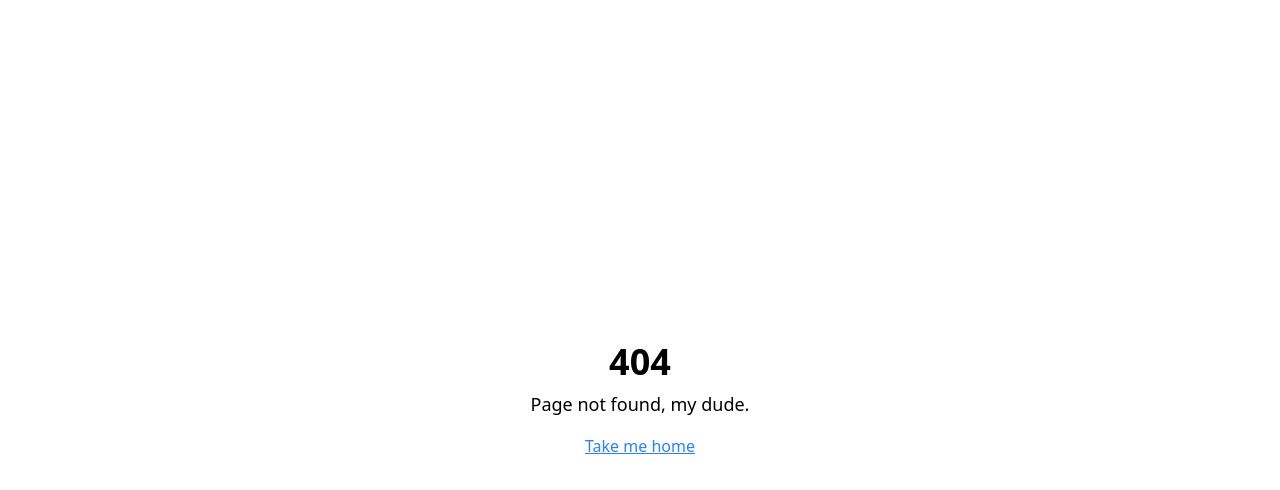
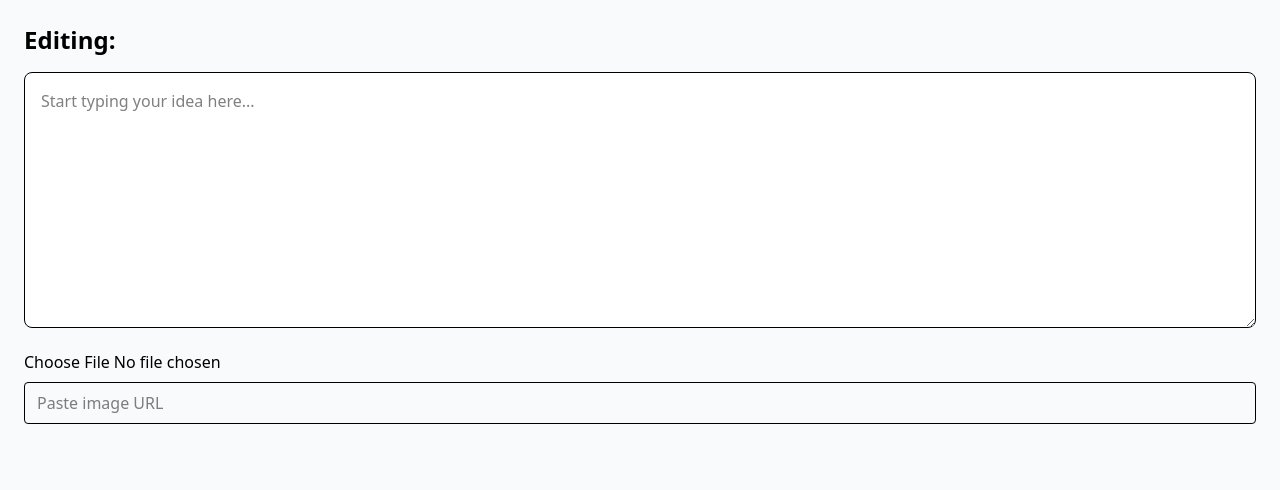
Before and after one commit to HaswanthTamil/CollabBoard, a Next.js app in the folder frontend/: page /ideaboard/idea-1 in a window 1280 px wide. Before the commit this address had no page. Shown: the top 490 px of the page. Built offline with nearby package versions, Linux system fonts and the light colour scheme.

Commit message:
Create IdeaBoard V1

```diff
--- /dev/null
+++ b/frontend/src/app/ideaboard/[slug]/page.tsx
@@ -0,0 +1,19 @@
+"use client"
+import { useParams } from "next/navigation"
+import Editor from "@/components/nonreusable-ui/Editor"
+
+const IdeaPage = () => {
+  const { id } = useParams()
+
+  // Ensure id is a string
+  const ideaId = typeof id === "string" ? id : Array.isArray(id) ? id[0] : ""
+
+  return (
+    <div className="min-h-screen p-6 bg-gray-50 dark:bg-black text-black dark:text-white">
+      <h1 className="text-2xl font-bold mb-4">Editing: {ideaId}</h1>
+      <Editor ideaId={ideaId} />
+    </div>
+  )
+}
+
+export default IdeaPage
--- a/frontend/src/app/ideaboard/page.tsx
+++ b/frontend/src/app/ideaboard/page.tsx
@@ -1,10 +1,29 @@
 import Header from "@/components/nonreusable-ui/Header"
+import Link from "next/link"
+
+const dummyIdeas = [
+  { id: "idea-1", title: "Build a productivity app" },
+  { id: "idea-2", title: "Launch a portfolio site" },
+  { id: "idea-3", title: "Write a fantasy short story" },
+]
 
 const IdeaBoard = () => {
   return (
     <>
-      <div>
+      <div className="min-h-screen flex flex-col bg-gray-100 dark:bg-black">
         <Header />
+        <main className="p-6 grid grid-cols-1 sm:grid-cols-2 lg:grid-cols-3 gap-4">
+          {dummyIdeas.map((idea) => (
+            <Link
+              key={idea.id}
+              href={`/ideaboard/${idea.id}`}
+              className="bg-white dark:bg-gray-900 border dark:border-gray-700 rounded-xl p-4 shadow hover:scale-105 transition-all"
+            >
+              <h2 className="text-lg font-semibold">{idea.title}</h2>
+              <p className="text-sm text-gray-500">Click to open</p>
+            </Link>
+          ))}
+        </main>
       </div>
     </>
   )
--- a/frontend/src/app/projectboard/page.tsx
+++ b/frontend/src/app/projectboard/page.tsx
@@ -8,7 +8,7 @@ const ProjectBoard = () => {
         <Header />
 
         <main
-          className="flex-1 flex-col py-2 gap-2 dark:bg-black overflow-auto"
+          className="flex-1 flex-col py-2 gap-2 overflow-auto"
           role="main"
           aria-labelledby="project-board-title"
         >
--- /dev/null
+++ b/frontend/src/components/nonreusable-ui/Editor.tsx
@@ -0,0 +1,30 @@
+"use client"
+import { useState } from "react"
+
+// eslint-disable-next-line @typescript-eslint/no-unused-vars
+const Editor = ({ ideaId }: { ideaId: string }) => {
+  const [content, setContent] = useState("")
+
+  return (
+    <div>
+      <textarea
+        className="w-full h-64 p-4 rounded-lg border dark:border-gray-600 bg-white dark:bg-gray-800"
+        value={content}
+        onChange={(e) => setContent(e.target.value)}
+        placeholder="Start typing your idea here..."
+      />
+
+      {/* Simulated file upload + image */}
+      <div className="mt-4 flex flex-col gap-2">
+        <input type="file" className="block" />
+        <input
+          type="text"
+          placeholder="Paste image URL"
+          className="border rounded px-3 py-2"
+        />
+      </div>
+    </div>
+  )
+}
+
+export default Editor
--- /dev/null
+++ b/package.json
@@ -0,0 +1,5 @@
+{
+  "dependencies": {
+    "next-themes": "^0.4.6"
+  }
+}
```
